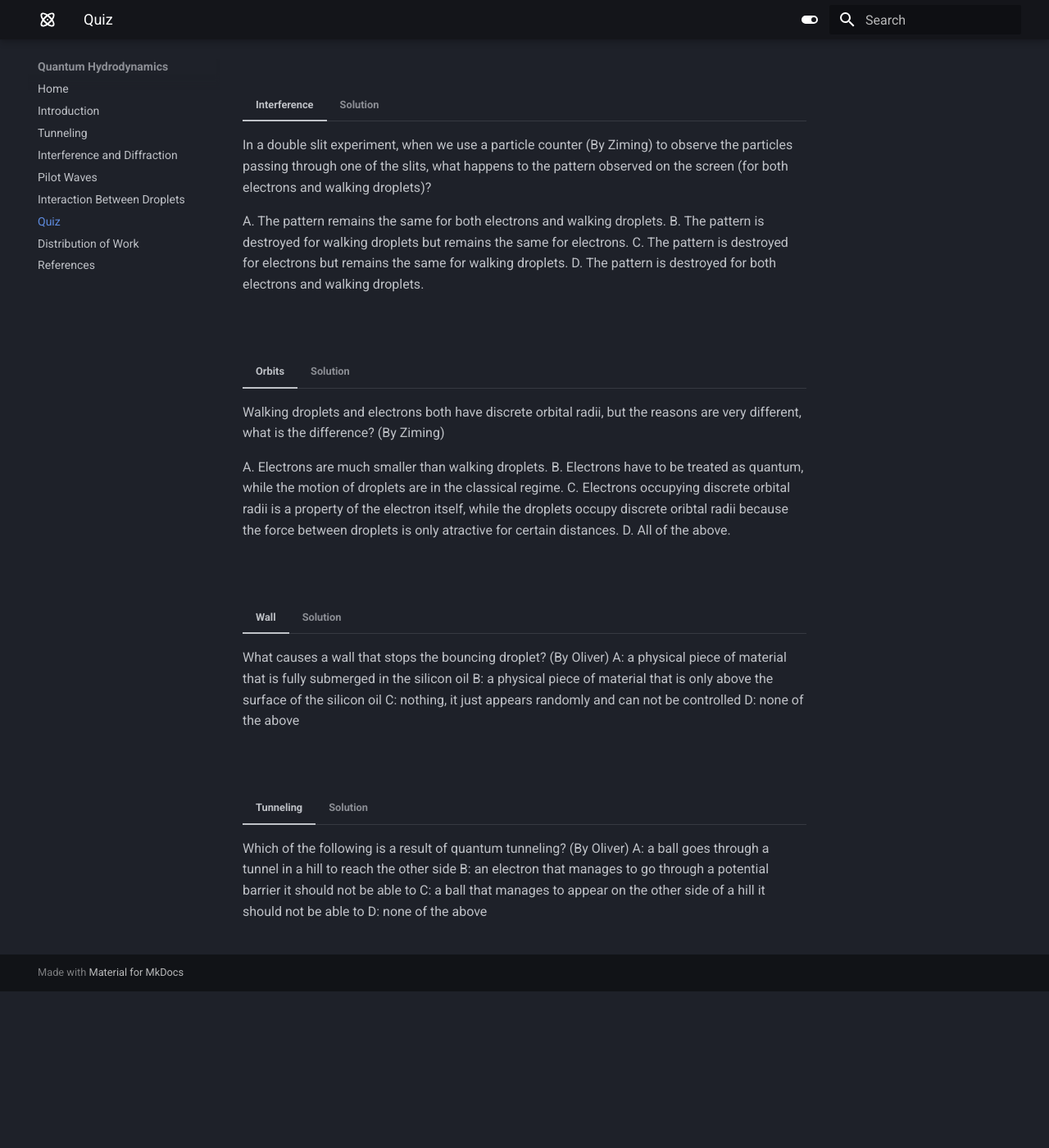
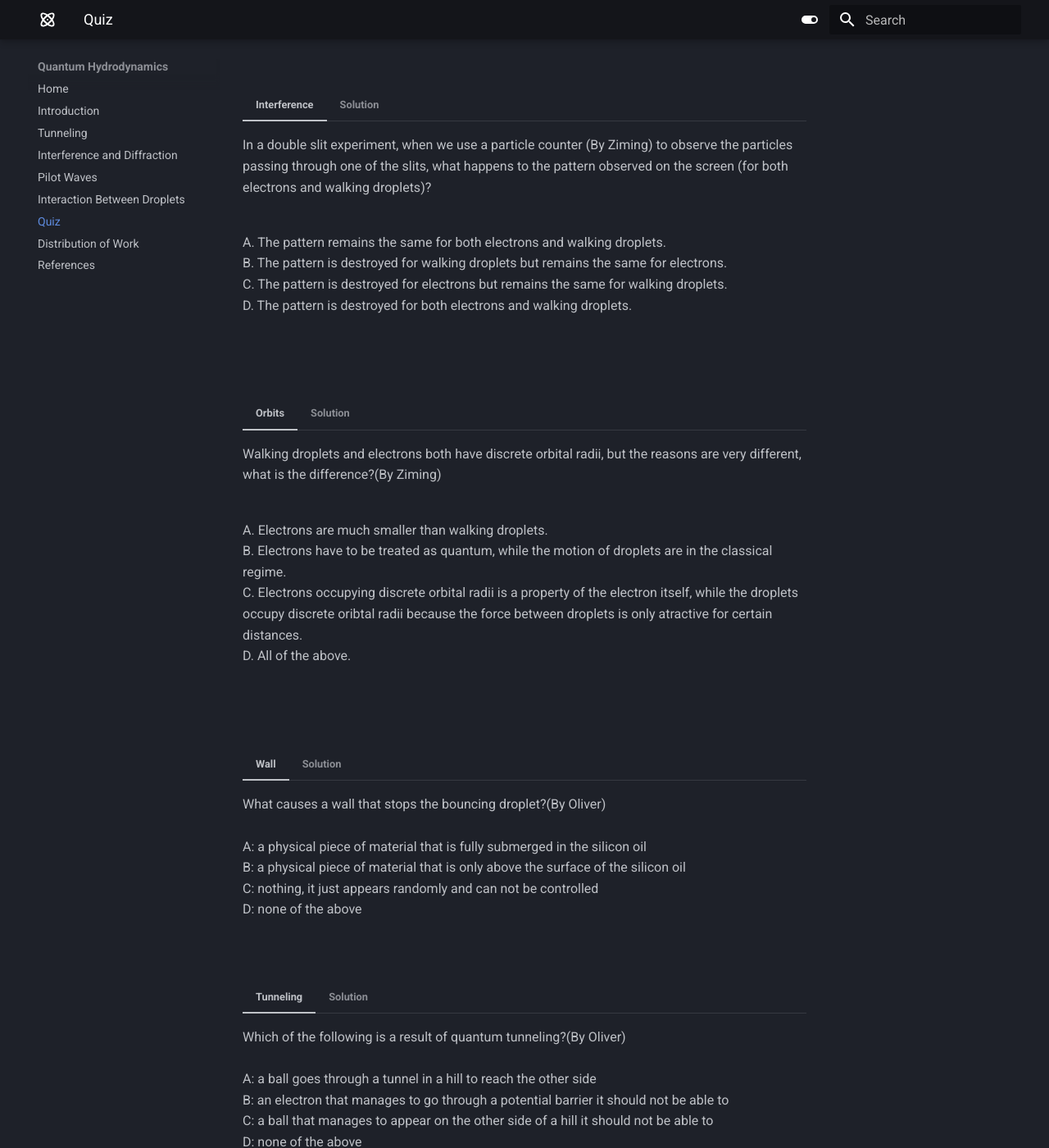
Before and after one commit to jedlimlx/Quantum-Hydrodynamics, an MkDocs documentation site: the page built from docs/quiz.md, in a window 1280 px wide and 1400 px high, scrolled down 882 px. Shown: the whole window at 82% size. Built offline with MkDocs 1.6.1 and Material for MkDocs 9.7.7, drawn with Linux system fonts in a browser that asks for light colours; before the commit the page ends 2091 px from its top, so only the background shows below that.

```diff
--- a/docs/quiz.md
+++ b/docs/quiz.md
@@ -47,12 +47,12 @@
 
     In a double slit experiment, when we use a particle counter (By Ziming)
     to observe the particles passing through one of the slits, what happens
-    to the pattern observed on the screen (for both electrons and walking droplets)?
+    to the pattern observed on the screen (for both electrons and walking droplets)?<br> <br>
 
-    A. The pattern remains the same for both electrons and walking droplets.
-    B. The pattern is destroyed for walking droplets but remains the same for electrons.
-    C. The pattern is destroyed for electrons but remains the same for walking droplets.
-    D. The pattern is destroyed for both electrons and walking droplets.
+    A. The pattern remains the same for both electrons and walking droplets.<br>
+    B. The pattern is destroyed for walking droplets but remains the same for electrons.<br>
+    C. The pattern is destroyed for electrons but remains the same for walking droplets.<br>
+    D. The pattern is destroyed for both electrons and walking droplets.<br> <br>
 
 === "Solution"
 
@@ -71,17 +71,18 @@
 === "Orbits"
 
     Walking droplets and electrons both have discrete orbital radii,
-    but the reasons are very different, what is the difference? (By Ziming)
+    but the reasons are very different, what is the difference?(By Ziming)<br> <br>
 
-    A. Electrons are much smaller than walking droplets.
-    B. Electrons have to be treated as quantum, while the motion of droplets are in the classical regime.
-    C. Electrons occupying discrete orbital radii is a property of the electron itself, while the droplets occupy discrete oribtal radii because the force between droplets is only atractive for certain distances.
-    D. All of the above.
+    A. Electrons are much smaller than walking droplets.<br>
+    B. Electrons have to be treated as quantum, while the motion of droplets are in the classical regime.<br>
+    C. Electrons occupying discrete orbital radii is a property of the electron itself, while the droplets occupy discrete oribtal radii because the force between droplets is only atractive for certain distances.<br>
+    D. All of the above.<br> <br>
 
 
 === "Solution"
 
     The answer is **D**
+
     A causes B, which causes C. Thus, all are true.
 
 
@@ -89,30 +90,32 @@
 
 === "Wall"
 
-    What causes a wall that stops the bouncing droplet? (By Oliver)
-    A: a physical piece of material that is fully submerged in the silicon oil
-    B: a physical piece of material that is only above the surface of the silicon oil
-    C: nothing, it just appears randomly and can not be controlled
-    D: none of the above
+    What causes a wall that stops the bouncing droplet?(By Oliver)<br> <br>
+    A: a physical piece of material that is fully submerged in the silicon oil<br>
+    B: a physical piece of material that is only above the surface of the silicon oil<br>
+    C: nothing, it just appears randomly and can not be controlled<br>
+    D: none of the above<br>
 
 === "Solution"
 
     The answer is **A**
+
     The piece of material causes a decrease in depth which causes a wall that stops the droplet from passing through
 
 <br>
 
 === "Tunneling"
 
-    Which of the following is a result of quantum tunneling? (By Oliver)
-    A: a ball goes through a tunnel in a hill to reach the other side
-    B: an electron that manages to go through a potential barrier it should not be able to
-    C: a ball that manages to appear on the other side of a hill it should not be able to
-    D: none of the above
+    Which of the following is a result of quantum tunneling?(By Oliver)<br> <br>
+    A: a ball goes through a tunnel in a hill to reach the other side<br>
+    B: an electron that manages to go through a potential barrier it should not be able to<br>
+    C: a ball that manages to appear on the other side of a hill it should not be able to<br>
+    D: none of the above<br>
 
 === "Solution"
 
     The answer is **B**
+
     Quantum tunneling is the phenomenon of quantum particle that manages to go through an energy barrier
     that it should not be able to normally. The electron is the quantum particle and the potential barrier
     is the energy barrier for the electron.
```
